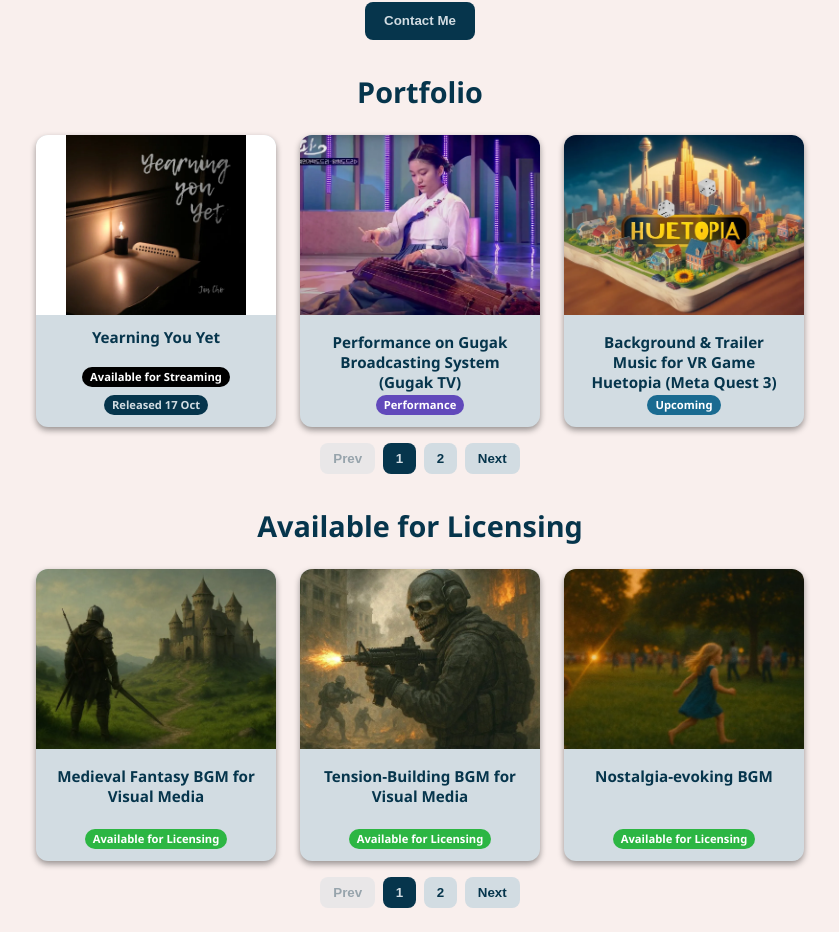
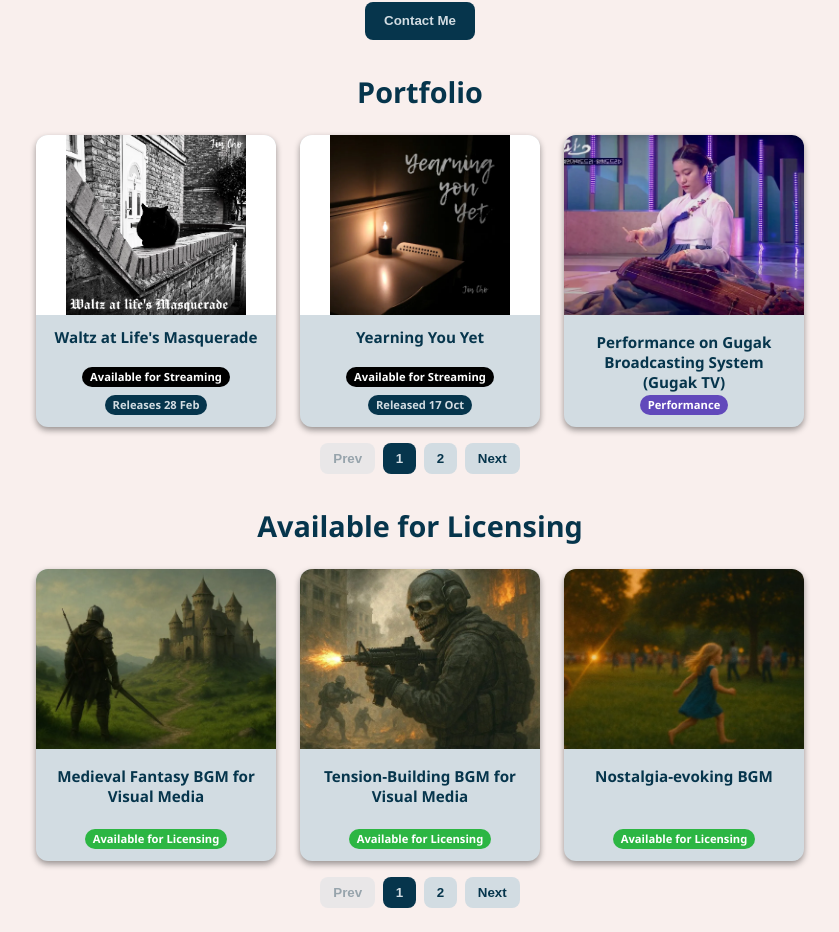
Before and after one commit to composerjin/composerjin.github.io, a React (Create React App) app: page /#/ in a window 1280 px wide. Shown: the part 852-1784 px from the top of the page, without its empty margins (220-1059 px from the left). Built offline with nearby package versions, Linux system fonts and the light colour scheme.

Commit message:
new release pre-save

```diff
--- a/src/components/Portfolio.js
+++ b/src/components/Portfolio.js
@@ -13,6 +13,26 @@
 
 
 const portfolioItems = [
+  {
+    id: 'masquerade',
+    img: '/projects/masquerade.webp',
+    title: 'Waltz at Life\'s Masquerade',
+    description: 'My new release. Available February 28, 2026',
+    // audioFiles: [
+    //   { title: "Yearning You Yet (Sample)", url: '/audio/yearning-sample.mp3', markers: [] },
+    // ],
+    tags: ['Available for Streaming','Releases 28 Feb'],
+    imgborder: true,
+    // spotifyPlayer : 'https://open.spotify.com/embed/track/{id}',
+    // listenOn: [
+    //   {spotify:'tmp'},
+    //   {youtube:'tmp'},
+    //   {apple:'tmp'},
+    //   {tidal:'tmp'},
+    //   {amazon:'tmp'}
+    // ]
+    spotifypresave : 'https://show.co/social-unlock/0TWczBkK4Uurck2sEVzrth/widget'
+  },
   {
     id: 'yearning',
     img: '/projects/yearning.webp',
```
Also changed, not shown: public/logo - Copy.png (added), public/projects/masquerade.webp (added).
